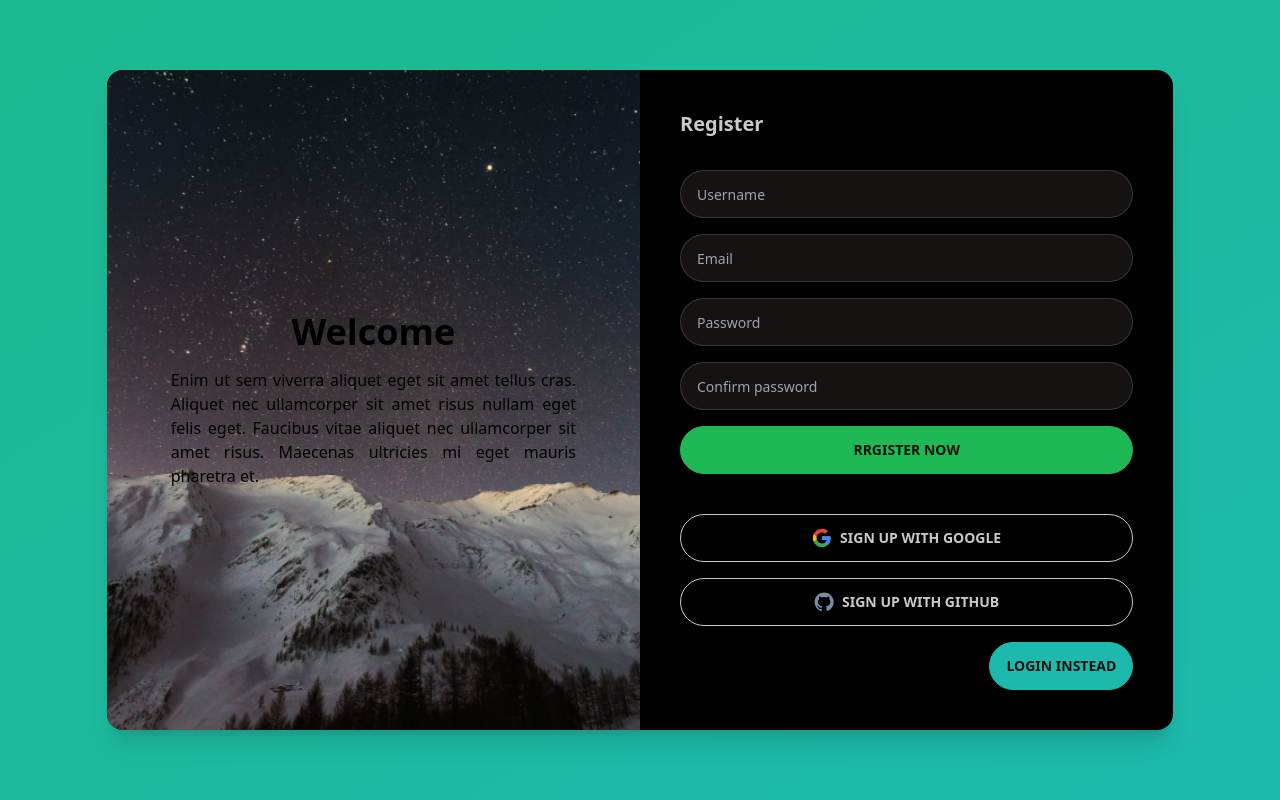
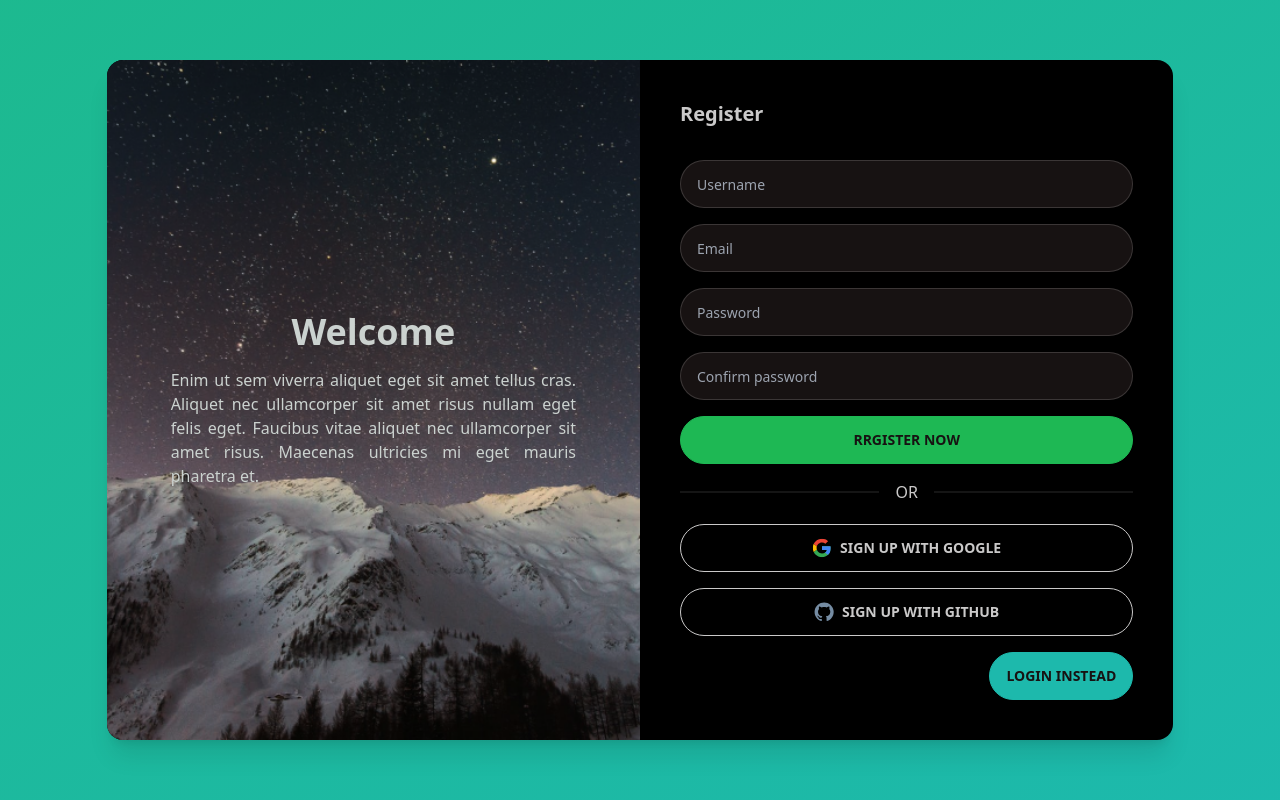
Before and after one commit to izharxyz/neon, a Django app: page /user/register/ in a window 1280 px wide. Run offline with Django 3.2, Linux system fonts and the light colour scheme; style sheets or scripts are compiled from the project's sources.

Commit message:
added divider

```diff
--- a/users/templates/users/register.html
+++ b/users/templates/users/register.html
@@ -15,8 +15,8 @@
                     class="w-full h-full object-cover hidden lg:block" />
                 <div class="absolute top-0 left-0 h-full w-full flex items-center justify-center">
                     <div class="text-center p-16">
-                        <h1 class="text-base-300 font-bold text-4xl">Welcome</h1>
-                        <p class="text-base-300 text-md text-justify mt-4">
+                        <h1 class="text-neutral-content font-bold text-4xl">Welcome</h1>
+                        <p class="text-neutral-content text-md text-justify mt-4">
                             Enim ut sem viverra aliquet eget sit amet tellus cras.
                             Aliquet nec ullamcorper sit amet risus nullam eget felis
                             eget. Faucibus vitae aliquet nec ullamcorper sit amet
@@ -104,7 +104,8 @@
                         </div>
                         <button type="submit" class="btn btn-primary w-full mt-4 text-base-100">Rrgister Now</button>
                     </form>
-                    <button class="btn btn-outline w-full mt-4 lg:mt-10">
+                    <div class="divider mt-3 md:mt-5">OR</div>
+                    <button class="btn btn-outline w-full md:mt-2">
                         <img src="{% static 'icons/google.svg' %}"
                              alt="google"
                              class="w-5 h-5"
```
Also changed, not shown: users/templates/users/login.html (+4 -3 lines).
